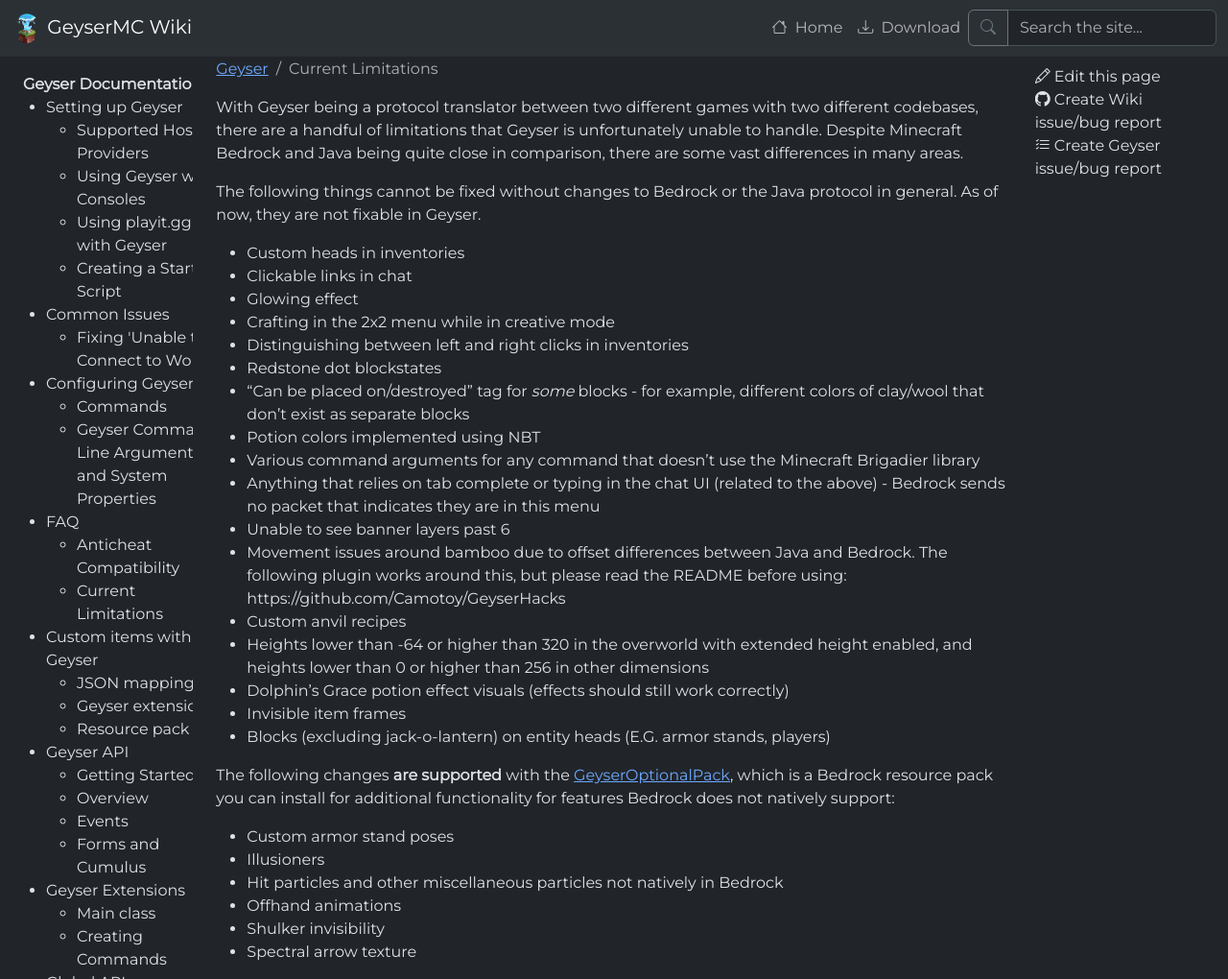
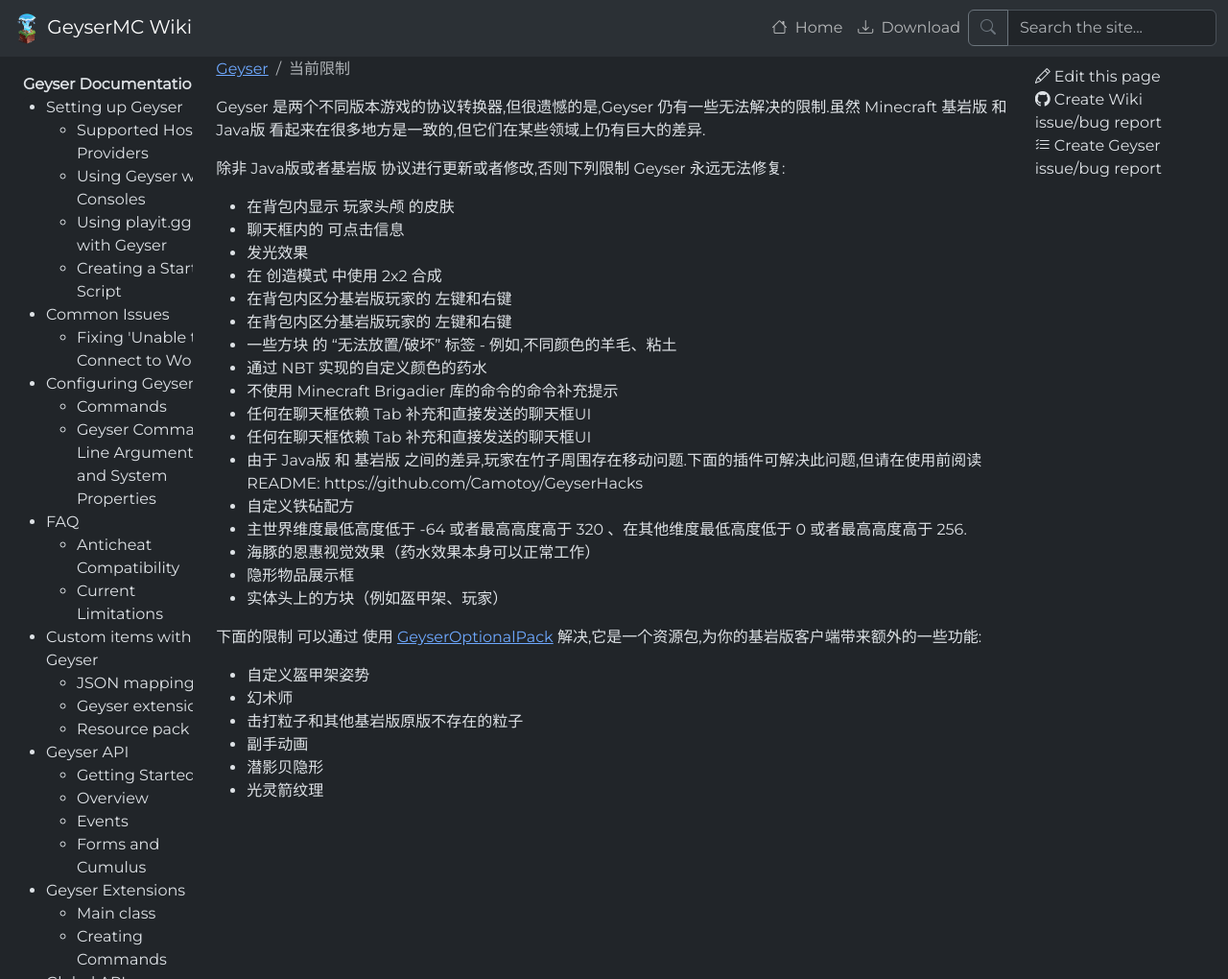
Before and after one commit to MinecraftChampions/GeyserChineseWiki, a Jekyll site: the page built from _docs/geyser/current-limitations.md, in a window 1280 px wide and 1020 px high. Shown: the whole window at 96% size. Built offline with Jekyll 4.4.1, drawn with Linux system fonts in a browser that asks for light colours.

Commit message:
更新
Co-Authored-By: KisssStar <141255211+kisssstar@users.noreply.github.com>

```diff
--- a/_docs/geyser/current-limitations.md
+++ b/_docs/geyser/current-limitations.md
@@ -1,33 +1,33 @@
 ---
-title: Current Limitations
+title: 当前限制
 ---
 
-With Geyser being a protocol translator between two different games with two different codebases, there are a handful of limitations that Geyser is unfortunately unable to handle. Despite Minecraft Bedrock and Java being quite close in comparison, there are some vast differences in many areas.
+Geyser 是两个不同版本游戏的协议转换器,但很遗憾的是,Geyser 仍有一些无法解决的限制.虽然 Minecraft 基岩版 和 Java版 看起来在很多地方是一致的,但它们在某些领域上仍有巨大的差异.
 
-The following things cannot be fixed without changes to Bedrock or the Java protocol in general. As of now, they are not fixable in Geyser.
+除非 Java版或者基岩版 协议进行更新或者修改,否则下列限制 Geyser 永远无法修复:
 
-- Custom heads in inventories
-- Clickable links in chat
-- Glowing effect
-- Crafting in the 2x2 menu while in creative mode
-- Distinguishing between left and right clicks in inventories
-- Redstone dot blockstates
-- "Can be placed on/destroyed" tag for *some* blocks - for example, different colors of clay/wool that don't exist as separate blocks
-- Potion colors implemented using NBT
-- Various command arguments for any command that doesn't use the Minecraft Brigadier library
-- Anything that relies on tab complete or typing in the chat UI (related to the above) - Bedrock sends no packet that indicates they are in this menu
-- Unable to see banner layers past 6
-- Movement issues around bamboo due to offset differences between Java and Bedrock. The following plugin works around this, but please read the README before using: https://github.com/Camotoy/GeyserHacks
-- Custom anvil recipes
-- Heights lower than -64 or higher than 320 in the overworld with extended height enabled, and heights lower than 0 or higher than 256 in other dimensions
-- Dolphin's Grace potion effect visuals (effects should still work correctly)
-- Invisible item frames
-- Blocks (excluding jack-o-lantern) on entity heads (E.G. armor stands, players)
+- 在背包内显示 玩家头颅 的皮肤
+- 聊天框内的 可点击信息
+- 发光效果
+- 在 创造模式 中使用 2x2 合成
+- 在背包内区分基岩版玩家的 左键和右键
+- 在背包内区分基岩版玩家的 左键和右键
+- 一些方块 的 "无法放置/破坏" 标签 - 例如,不同颜色的羊毛、粘土
+- 通过 NBT 实现的自定义颜色的药水
+- 不使用 Minecraft Brigadier 库的命令的命令补充提示
+- 任何在聊天框依赖 Tab 补充和直接发送的聊天框UI
+- 任何在聊天框依赖 Tab 补充和直接发送的聊天框UI
+- 由于 Java版 和 基岩版 之间的差异,玩家在竹子周围存在移动问题.下面的插件可解决此问题,但请在使用前阅读 README: https://github.com/Camotoy/GeyserHacks
+- 自定义铁砧配方
+- 主世界维度最低高度低于 -64 或者最高高度高于 320 、在其他维度最低高度低于 0 或者最高高度高于 256.
+- 海豚的恩惠视觉效果（药水效果本身可以正常工作）
+- 隐形物品展示框
+- 实体头上的方块（例如盔甲架、玩家）
 
-The following changes **are supported** with the [GeyserOptionalPack](/other/geyseroptionalpack/), which is a Bedrock resource pack you can install for additional functionality for features Bedrock does not natively support:
-- Custom armor stand poses
-- Illusioners
-- Hit particles and other miscellaneous particles not natively in Bedrock
-- Offhand animations
-- Shulker invisibility
-- Spectral arrow texture
+下面的限制 可以通过 使用 [GeyserOptionalPack](/other/geyseroptionalpack/) 解决,它是一个资源包,为你的基岩版客户端带来额外的一些功能:
+- 自定义盔甲架姿势
+- 幻术师
+- 击打粒子和其他基岩版原版不存在的粒子
+- 副手动画
+- 潜影贝隐形
+- 光灵箭纹理
```
Also changed, not shown: _data/faq.yml (+40 -40 lines), _docs/geyser/anticheat-compatibility.md (+25 -25 lines).
